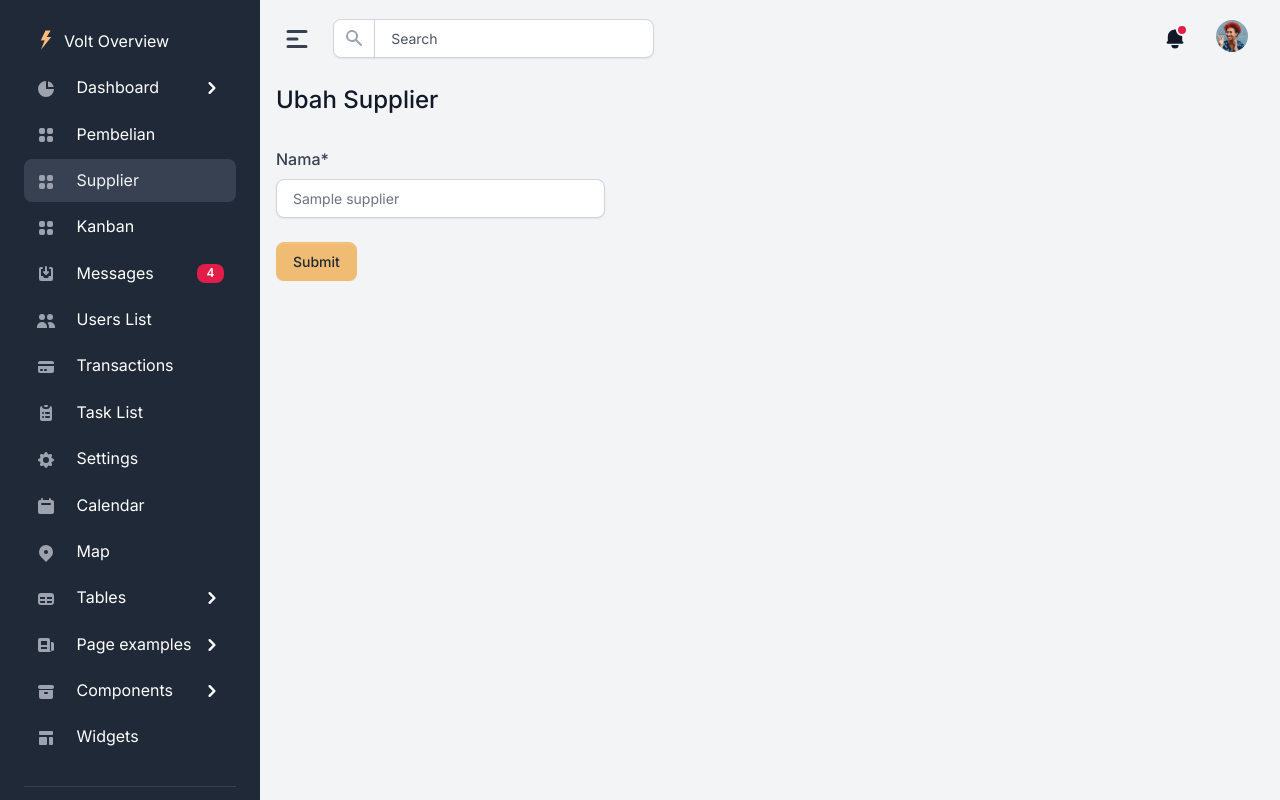
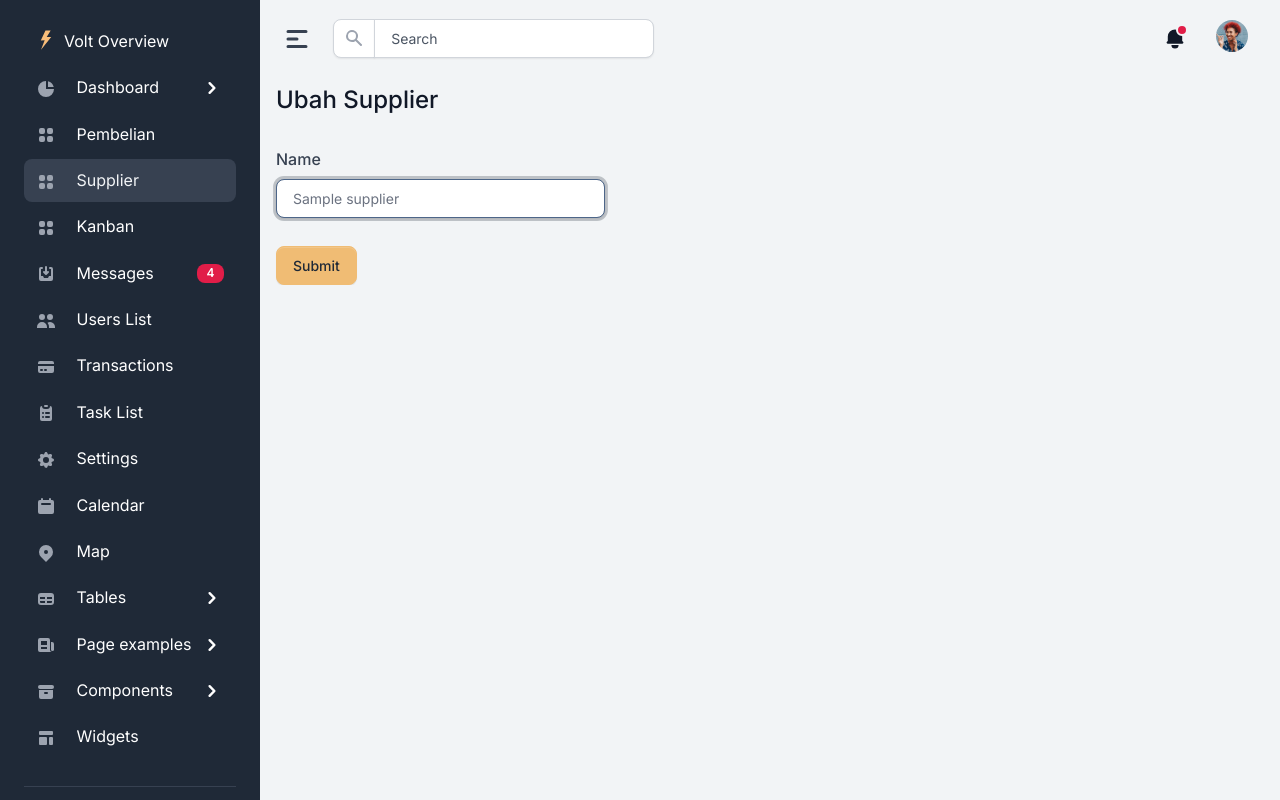
Before and after one commit to yosephwinata/obat-batik, a Django app: a page that uses apps/supplier/templates/supplier/supplier-update.html in a window 1280 px wide. Run offline with Django 3.2, Linux system fonts and the light colour scheme; tables that the repository leaves empty hold one stand-in row (values such as "Sample post"); some libraries are stand-ins or nearby versions.

Commit message:
Add Update to Supplier

```diff
--- a/apps/supplier/forms.py
+++ b/apps/supplier/forms.py
@@ -1,6 +1,31 @@
 from django import forms
+from django.forms import fields
 
 from .models import Supplier
+
+class SupplierForm(forms.ModelForm):
+    name = forms.CharField(widget= forms.TextInput(attrs={
+        'class':'form-control',
+		'autofocus': True
+    }))
+
+    def __init__(self, *args, **kwargs):
+        super().__init__(*args, **kwargs)
+        self.label_suffix = ''  # Removes : as label suffix
+
+    class Meta:
+        model = Supplier
+        fields = ['name']
+        labels = {
+            'name': 'Nama*'
+        }
+        error_messages = {
+            'name': {
+                'required': 'Nama harus diisi',
+                'max_length': 'Nama terlalu panjang'
+            }
+        }
+
 
 # class ReviewForm(forms.Form):
 #     user_name = forms.CharField(label="Your Name", max_length=100, error_messages={
@@ -10,15 +35,16 @@ from .models import Supplier
 #     review_text = forms.CharField(label="Your Feedback", widget=forms.Textarea, max_length=200)
 #     rating = forms.IntegerField(label="Your Rating", min_value=1, max_value=5)
 
-class SupplierForm(forms.Form):
-    name = forms.CharField(label='Nama*', max_length=70, error_messages={
-        'required': 'Nama harus diisi',
-        'max_length': 'Nama terlalu panjang'
-    }, widget= forms.TextInput(attrs={
-        'class':'form-control',
-		'autofocus': True
-    }))
 
-    def __init__(self, *args, **kwargs):
-        super().__init__(*args, **kwargs)
-        self.label_suffix = ''  # Removes : as label suffix
+# class SupplierForm(forms.Form):
+#     name = forms.CharField(label='Nama*', max_length=70, error_messages={
+#         'required': 'Nama harus diisi',
+#         'max_length': 'Nama terlalu panjang'
+#     }, widget= forms.TextInput(attrs={
+#         'class':'form-control',
+# 		'autofocus': True
+#     }))
+
+#     def __init__(self, *args, **kwargs):
+#         super().__init__(*args, **kwargs)
+#         self.label_suffix = ''  # Removes : as label suffix
--- a/apps/supplier/templates/supplier/includes/supplier-row.html
+++ b/apps/supplier/templates/supplier/includes/supplier-row.html
@@ -3,11 +3,11 @@
 <tr>
     <td><span class="fw-normal">{{supplier.name}}</span></td>
     <td>
-        {% comment %} <a href="{% url "supplier-update-page" supplier.slug %}"> {% endcomment %}
+        <a href="{% url "supplier-update-page" supplier.slug %}">
             <button class="btn btn-link m-0 p-0">
                 <i class="far fa-edit" title="Ubah" data-bs-toggle="tooltip"></i>
             </button>
-        {% comment %} </a> {% endcomment %}
+        </a>
         <a href="{% url "supplier-delete-page" supplier.slug %}">
             <button class="btn btn-link m-0 p-0">
                 <i class="far fa-trash-alt" title="Hapus" data-bs-toggle="tooltip"></i>
--- a/apps/supplier/templates/supplier/supplier-update.html
+++ b/apps/supplier/templates/supplier/supplier-update.html
@@ -13,11 +13,24 @@
         </div>
     </div>
 
-    <div class="col-4">
+    <form method="POST">
+        {% csrf_token %}
+        {% for field in form %}
+            <div class="col-4 {% if field.errors %}errors{% endif %}">
+                {{ field.label_tag }}
+                <div class="is-invalid">{{ field }}</div>
+                <div class="invalid-feedback">{{ field.errors }}</div>
+                <div class="invalid-feedback">{{ error_msg }}</div>
+            </div>
+        {% endfor %}
+        <button type="submit" class="btn btn-secondary mt-4">Submit</button>
+    </form>
+
+    {% comment %} <div class="col-4">
         <label for="supplierName">Nama*</label>
         <input type="text" class="form-control" id="supplierName" value="{{ supplier.name }}" required>
         <button type="button" class="btn btn-secondary mt-4">Submit</button>
-    </div>
+    </div> {% endcomment %}
 
 {% endblock content %}
 
--- a/apps/supplier/urls.py
+++ b/apps/supplier/urls.py
@@ -1,9 +1,11 @@
 from django.urls import path
+from django.contrib.auth import views as auth_views
 
 from . import views
 from apps import supplier
 
 urlpatterns = [
+    # path('log-in/', auth_views.LoginView.as_view(template_name='users/login.html'), name='log-in'),
     path("suppliers", views.supplier_read_all, name="supplier-read-all-page"),
     path("supplier/create", views.supplier_create, name="supplier-create-page"),
     path("suppliers/<slug:slug>/update", views.supplier_update, name="supplier-update-page"),
--- a/apps/supplier/views.py
+++ b/apps/supplier/views.py
@@ -5,12 +5,12 @@ from django.http import HttpResponseRedirect
 from django.views import View
 from django.views.generic.edit import DeleteView
 from django.db import IntegrityError
+from django.contrib.auth.decorators import login_required
 
 from .models import Supplier
 from .forms import SupplierForm
 
-# Create your views here.
-
+# @login_required
 def supplier_read_all(request):
     context = {}
 
@@ -21,6 +21,7 @@ def supplier_read_all(request):
     context['count'] = Supplier.objects.count()
     return render(request, 'supplier/' + load_template, context)
 
+# @login_required
 def supplier_create(request):
     context = {}
 
@@ -42,8 +43,8 @@ def supplier_create(request):
         form = SupplierForm()
 
     load_template = 'supplier-create.html'
+    context['form'] = form
     context['segment'] = load_template
-    context['form'] = form
     return render(request, 'supplier/' + load_template, context)
 
 def supplier_update(request, slug):
@@ -53,7 +54,41 @@ def supplier_update(request, slug):
     context['segment'] = load_template
     return render(request, 'supplier/' + load_template, context)
 
+def supplier_update(request, slug):
+    context ={}
 
+    obj = get_object_or_404(Supplier, slug = slug)
+    form = SupplierForm(request.POST or None, instance = obj)
+
+    if form.is_valid():
+        form.save()
+        return HttpResponseRedirect("/suppliers")
+
+    load_template = 'supplier-update.html'
+    context["form"] = form
+    context['segment'] = load_template
+    return render(request, 'supplier/' + load_template, context)
+
+# def supplier_update(request, slug):
+#     print("REQUEST TOTO", request)
+#     if request.method == 'POST':
+#         form = SupplierForm(request.POST, instance=request.supplier)
+#         if form.is_valid():
+#             form.save()
+#             # messages.success(request, f'Your account has been updated!')
+#             return HttpResponseRedirect("/suppliers")
+#     else:
+#         form = SupplierForm(instance=request.supplier)
+
+#     load_template = 'supplier-update.html'
+#     context = {
+#         'form': form,
+#         'segment': load_template
+#     }
+
+#     return render(request, 'supplier/' + load_template, context)
+
+# @login_required
 def supplier_delete(request, slug):
     context ={}
 
```
